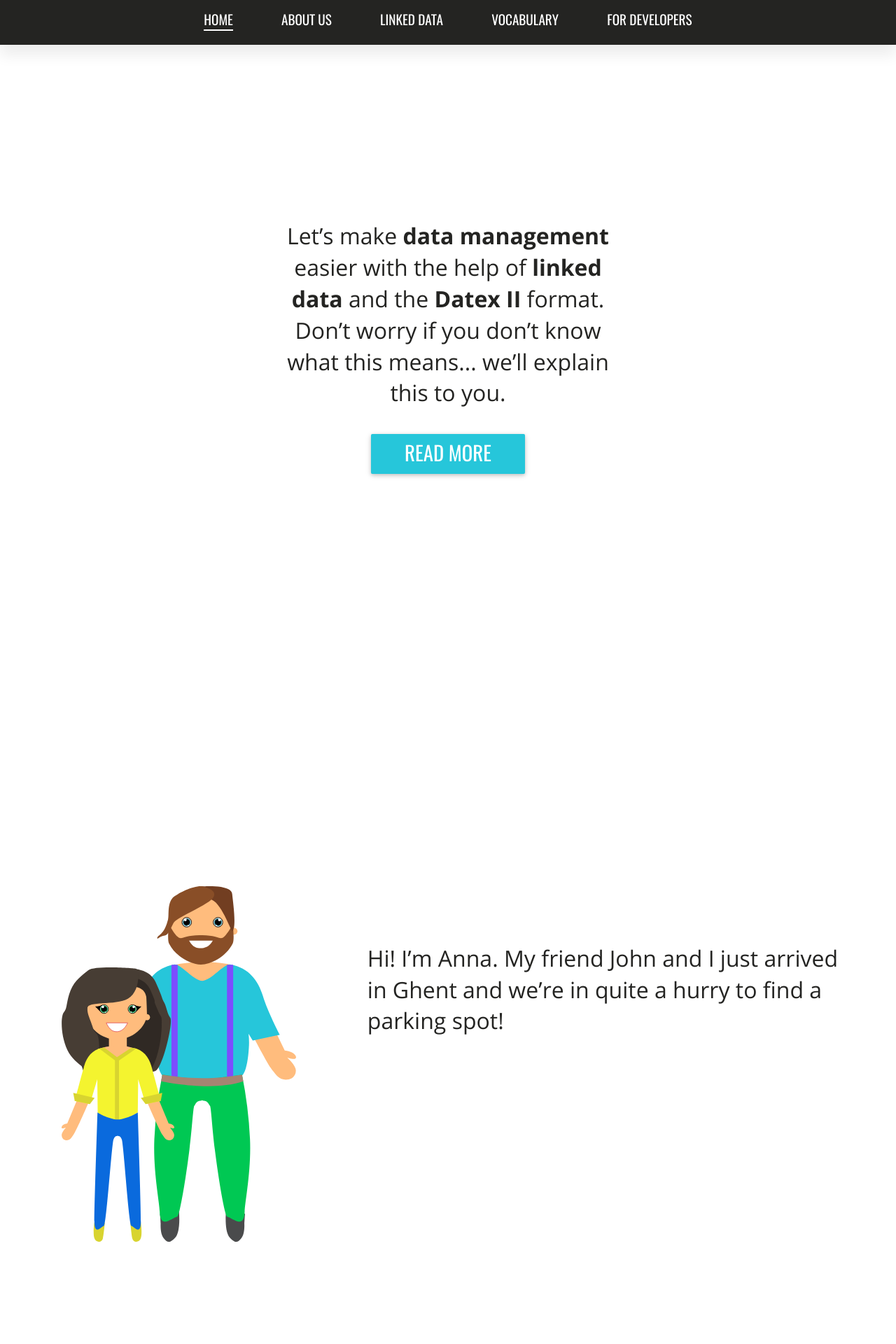
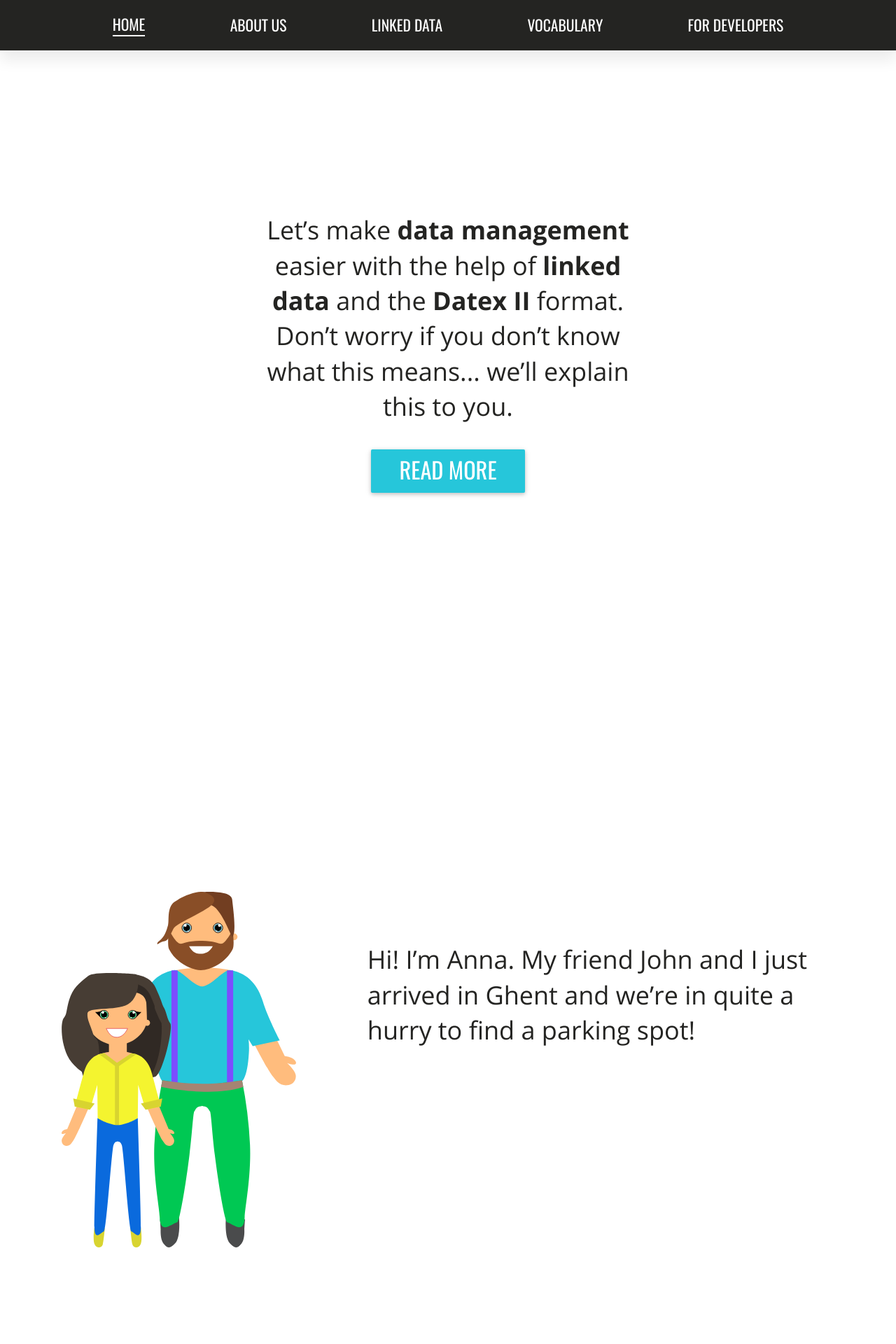
Before and after one commit to osoc16/mobylink, a Jekyll site: the page built from index.html, in a window 1280 px wide. Shown: the top 1920 px of the page at 70% size. Built offline with Jekyll 4.4.1, drawn with Linux system fonts in a browser that asks for light colours; a script that is not in the unit is left out.

Commit message:
use flexbox in the header

```diff
--- a/_sass/_header.sass
+++ b/_sass/_header.sass
@@ -10,36 +10,32 @@ header
   z-index: 1000
   nav
     margin: 0 auto
+    height: 100%
+    max-width: 60em
 
     ul
       width: 100%
+      height: 100%
       clear: both
       display: flex
       flex-direction: row
       flex-wrap: wrap
-      justify-content: center
+      justify-content: space-around
+      align-items: center
       list-style: none
       margin: 0
       padding: 0
-      vertical-align: top
-      li
-        margin: 0 3%
-        &:first-of-type
-          margin-left: 0
-        &:last-of-type
-          margin-right: 0
 
-        a
-          display: block
-          text-decoration: none
-          color: $white
-          font-size: 1.2em
-          font-family: "Oswald Regular", sans-serif
-          text-transform: uppercase
-          padding: 15px 0 0
+      a
+        display: block
+        text-decoration: none
+        color: $white
+        font-size: 1.2em
+        font-family: "Oswald Regular", sans-serif
+        text-transform: uppercase
 
-          &.active
-            border-bottom: 2px solid $white
+        &.active
+          border-bottom: 2px solid $white
 
-          &:hover
-            border-bottom: 2px solid $white
+        &:hover
+          border-bottom: 2px solid $white
--- a/src/css/story.sass
+++ b/src/css/story.sass
@@ -10,10 +10,10 @@
 /* ======================== */
 
 \:root
-  font-size: 20px
+  font-size: 16px
 
   @media(min-width: 800px)
-    font-size: 16px
+    font-size: 18px
 
 section
   box-sizing: border-box
```
